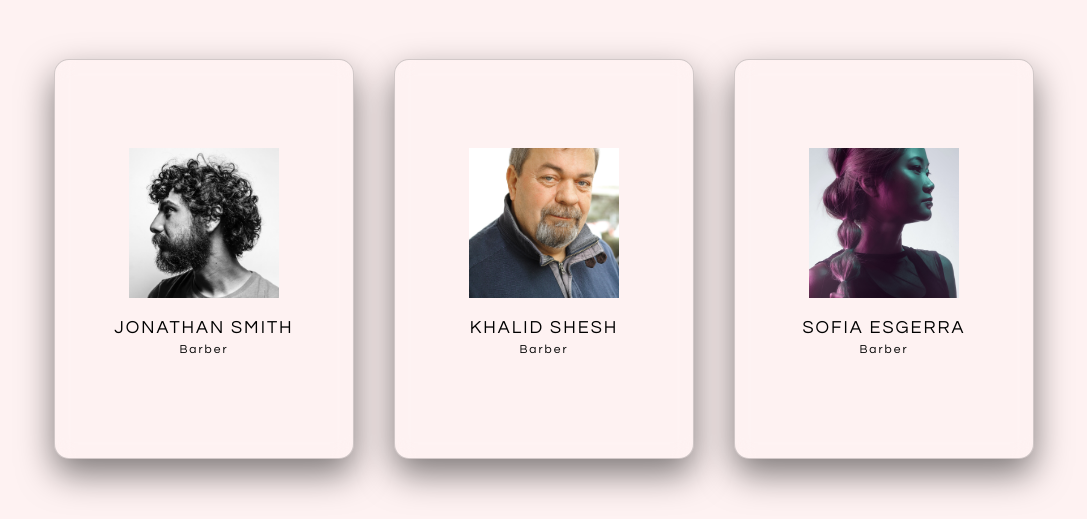
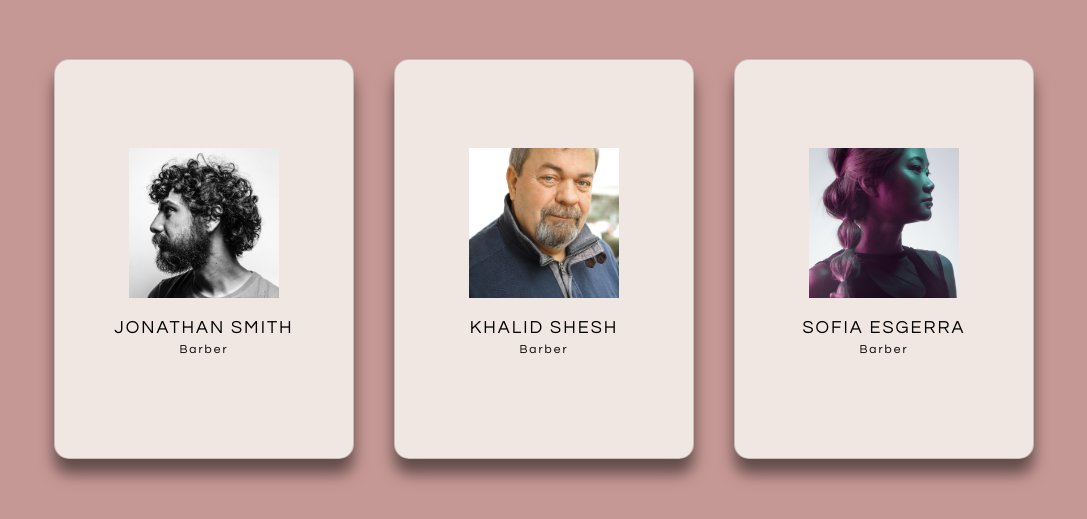
Before and after one commit to ChristianCruz05/LaGupit, a PHP site: page /pages/landing.html in a window 1280 px wide. Shown: the part 481-1000 px from the top of the page, without its empty margins (96-1183 px from the left). Run offline with PHP 8.4, Linux system fonts and the light colour scheme; some libraries are stand-ins or nearby versions.

Commit message:
changed colors of cards - landing

```diff
--- a/css/style.css
+++ b/css/style.css
@@ -55,14 +55,14 @@ section::after {
 	position: relative;
 	width: 300px;
 	height: 400px;
-	background: rgba(255, 255, 255, 0.05);
+	background: rgb(240, 231, 227);
 	margin: 20px;
-	box-shadow: 0 15px 35px rgba(0, 0, 0, 0.5);
+	box-shadow: 0 15px 15px rgba(0, 0, 0, 0.5);
 	border-radius: 15px;
 	display: flex;
 	justify-content: center;
 	align-items: center;
-	backdrop-filter: blur(10px);
+	backdrop-filter: blur(px);
 }
 
 .container .card .content {
--- a/pages/landing.html
+++ b/pages/landing.html
@@ -27,6 +27,14 @@
 				}
 				* {box-sizing:border-box}
 
+        .colorpalette1 {
+          background-color: #282323;
+        }
+
+        .colorpalette2 {
+          background-color: #e58a76;
+        }
+
         .colorpalette3 {
           background-color: #C69895;
         }
@@ -38,11 +46,17 @@
         .colorpalette5 {
           background-color: #FEF2F0;
         }
+
+        .colorpalette6 {
+          background-color: #926663;
+        }
+
+
 			</style>
 
     <title>Home - LaGupit</title>
 </head>
-<body class="bg-red-50">
+<body class="colorpalette3">
   <header>
         <!-- navigation -->
 
```
